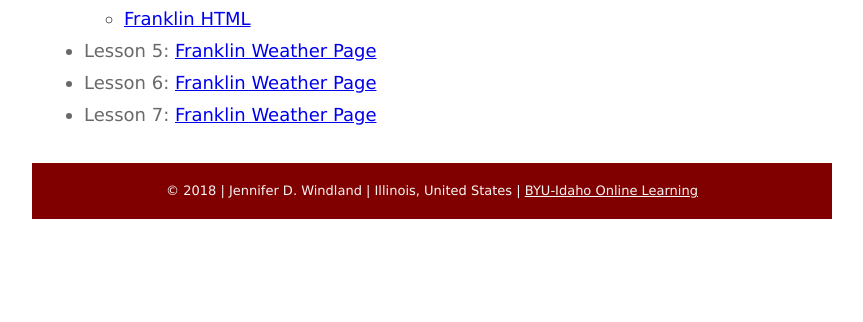
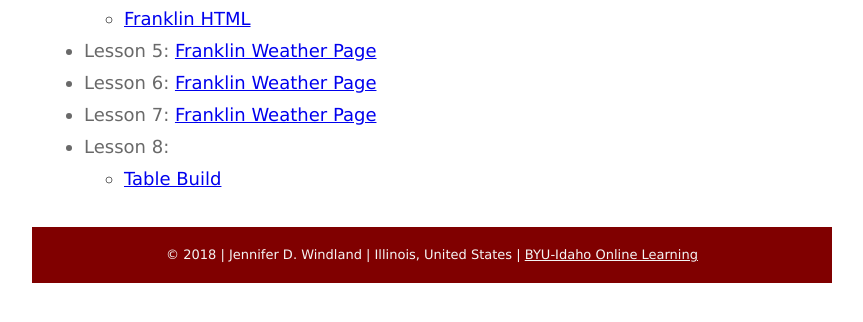
Before and after one commit to jdwindland/jdwindland.github.io, a plain HTML site: page index.html in a window 1280 px wide. Shown: the part 282-604 px from the top of the page, without its empty margins (208-1071 px from the left). Drawn offline with Linux system fonts and the light colour scheme.

Commit message:
L8 Table added to Assignment Page

```diff
--- a/index.html
+++ b/index.html
@@ -30,6 +30,10 @@
             <li>Lesson 5: <a href="/assignments/lesson-5/franklin-5.html">Franklin Weather Page</a></li>
             <li>Lesson 6: <a href="/assignments/lesson-6/franklin-6.html">Franklin Weather Page</a></li>
             <li>Lesson 7: <a href="/assignments/lesson-6/franklin-7.html">Franklin Weather Page</a></li>
+            <li>Lesson 8:
+                <ul>
+                    <li><a href="/assignments/lesson-8/tablebuild.html">Table Build</a></li>
+                </ul></li>
         </ul>
     </main>
     <footer>
```
